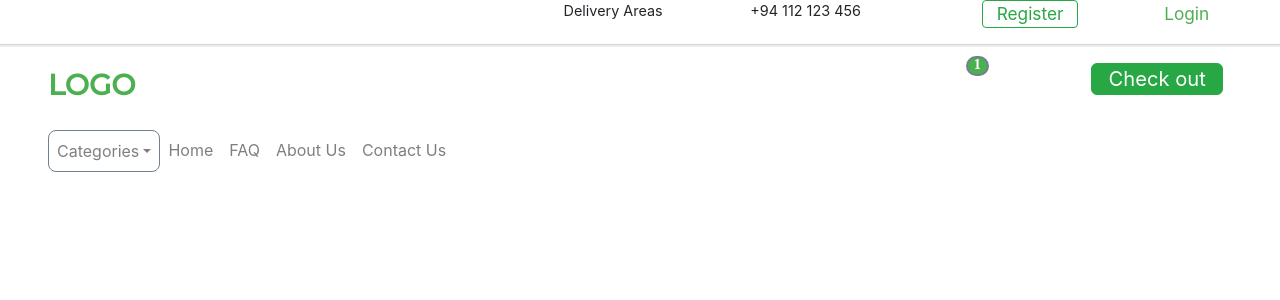
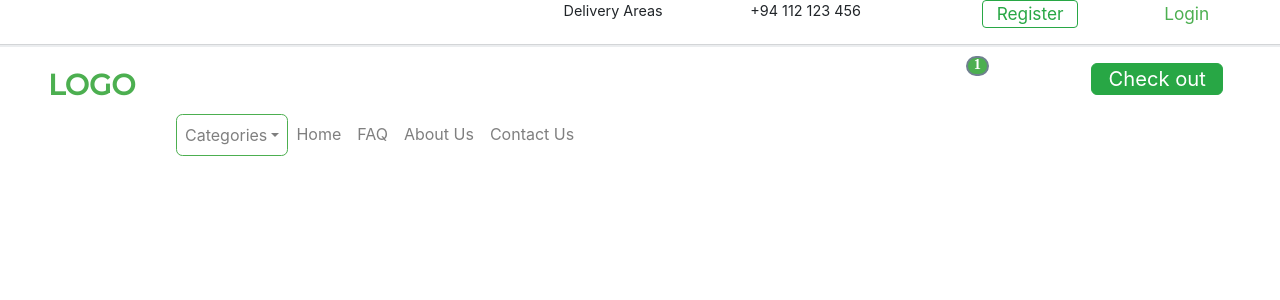
Before and after one commit to Team-KitKat/ecommerce-frontend, a React (Create React App) app: page /home in a window 1280 px wide. Shown: the top 300 px of the page. Built offline with nearby package versions, Linux system fonts and the light colour scheme; a web font is replaced by a local one.

Commit message:
nav bar fixed

```diff
--- a/src/assets/styles/partials/_navigationbar.scss
+++ b/src/assets/styles/partials/_navigationbar.scss
@@ -1,8 +1,13 @@
-.navigation-bar {
-  .drop-down {
-    border-color: slategrey;
-    border-style: solid;
-    border-width: .1em;
-    border-radius: .5em;
+.nav-col {
+  padding-left: 8em;
+  .navigation-bar {
+    padding-left: 20em;
+
+    .drop-down {
+      border-color: #4caf50;
+      border-style: solid;
+      border-width: 1px;
+      border-radius: .4em;
+    }
   }
 }
--- a/src/components/navbar/NavigationBar.tsx
+++ b/src/components/navbar/NavigationBar.tsx
@@ -3,8 +3,8 @@ import {Col, Nav, Navbar, NavDropdown} from "react-bootstrap";
 
 const NavigationBar: React.FC = () => {
     return (
-        <Col xs={12} className='p-0 m-0'>
-        <Navbar collapseOnSelect expand="xl"  variant="light" className='navigation-bar py-4 mx-0 px-xl-5 px-lg-5 px-md-4 px-sm-3'>
+        <Col xs={12} className='  nav-col'>
+        <Navbar collapseOnSelect expand="xl"  variant="light" className='navigation-bar py-2 mx-0 px-xl-5 px-lg-5 px-md-4 px-sm-3'>
             <Navbar.Toggle aria-controls="responsive-navbar-nav" />
             <Navbar.Collapse id="responsive-navbar-nav">
                 <Nav className="mr-auto">
```
